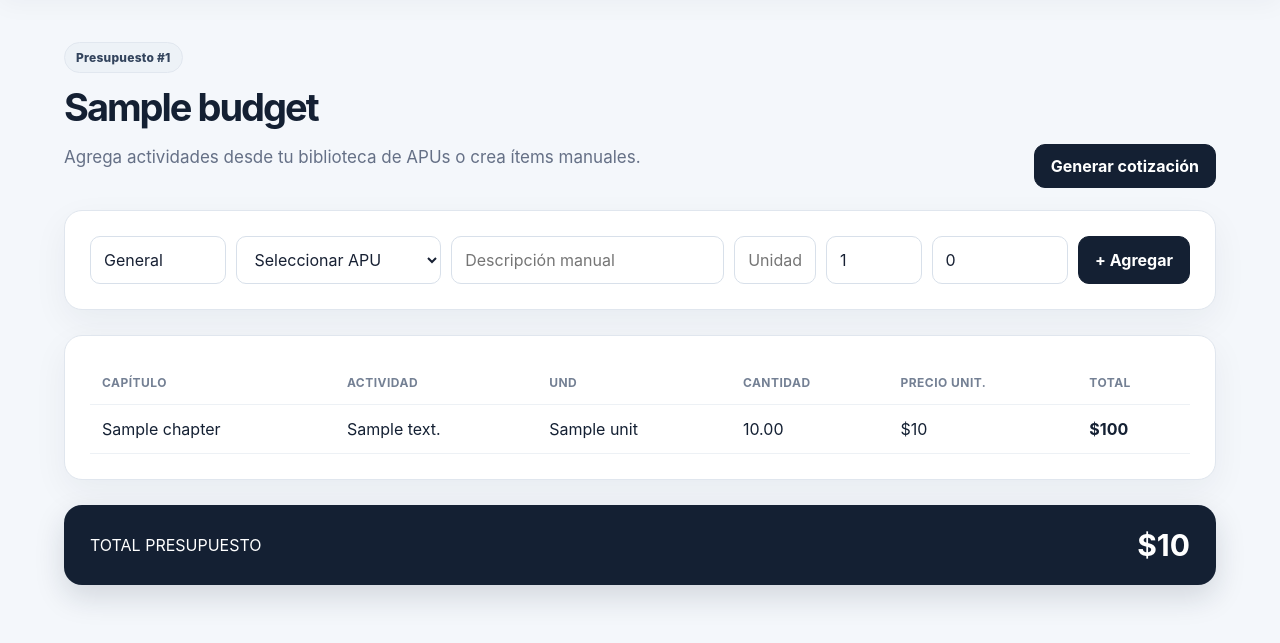
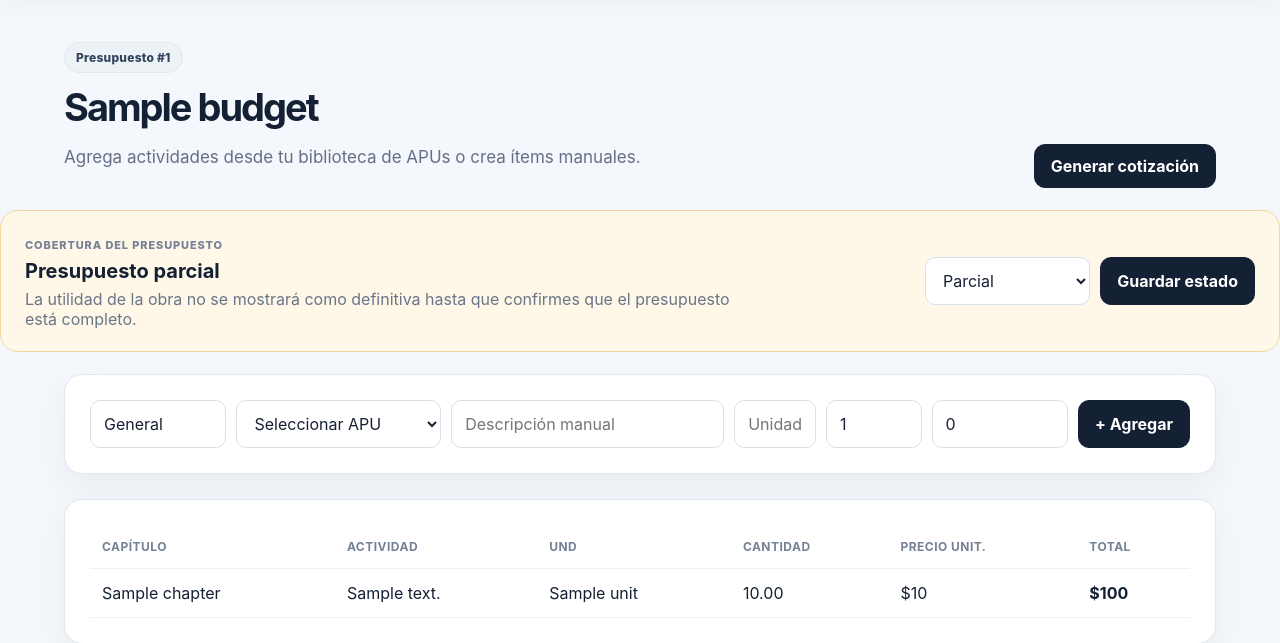
Before and after one commit to brayanherrera104/obrax, a Flask app: template templates/budget_detail.html in a window 1280 px wide. Shown: the part 76-719 px from the top of the page. Run offline with Flask 3, Linux system fonts and the light colour scheme; the template is opened without the code that fills it: most values are stand-ins (such as "Sample title", 1, 10 or a date in 2020); some libraries are stand-ins or nearby versions.

Commit message:
OBRAX: add partial/definitive budget control

```diff
--- a/templates/budget_detail.html
+++ b/templates/budget_detail.html
@@ -1,6 +1,9 @@
 {% extends "base.html" %}{% block content %}
+{% set coverage = budget_coverage_status(budget.id) %}
 <div class="head"><div><span class="pill">Presupuesto #{{budget.id}}</span><h1>{{budget.name}}</h1><p>Agrega actividades desde tu biblioteca de APUs o crea ítems manuales.</p></div><form method="post" action="/budget/{{budget.id}}/quote"><button class="btn primary">Generar cotización</button></form></div>
+<section class="coverage-card {% if coverage == 'Definitivo' %}coverage-ok{% endif %}"><div><span class="coverage-label">COBERTURA DEL PRESUPUESTO</span><h3>{% if coverage == 'Definitivo' %}Presupuesto definitivo{% else %}Presupuesto parcial{% endif %}</h3><p>{% if coverage == 'Definitivo' %}OBRAX ya puede usar este presupuesto para calcular la utilidad proyectada de la obra.{% else %}La utilidad de la obra no se mostrará como definitiva hasta que confirmes que el presupuesto está completo.{% endif %}</p></div><form method="post" action="/budget/{{budget.id}}/coverage"><select name="coverage_status"><option value="Parcial" {% if coverage == 'Parcial' %}selected{% endif %}>Parcial</option><option value="Definitivo" {% if coverage == 'Definitivo' %}selected{% endif %}>Definitivo</option></select><button class="btn primary">Guardar estado</button></form></section>
 <form class="formcard itemform" method="post"><input name="chapter" placeholder="Capítulo" value="General"><select name="apu_id"><option value="">Seleccionar APU</option>{% for a in apus %}<option value="{{a.id}}">{{a.name}} · {{a.unit}}</option>{% endfor %}</select><input name="description" placeholder="Descripción manual"><input name="unit" placeholder="Unidad"><input name="quantity" type="number" step=".0001" value="1" placeholder="Cantidad"><input name="unit_price" type="number" step=".01" value="0" placeholder="Precio unitario"><button class="btn primary">+ Agregar</button></form>
 <section class="panel"><table><tr><th>Capítulo</th><th>Actividad</th><th>Und</th><th>Cantidad</th><th>Precio unit.</th><th>Total</th></tr>{% for i in items %}<tr><td>{{i.chapter}}</td><td>{{i.description}}</td><td>{{i.unit}}</td><td>{{"{:,.2f}".format(i.quantity)}}</td><td>${{"{:,.0f}".format(i.unit_price)}}</td><td><b>${{"{:,.0f}".format(i.quantity*i.unit_price)}}</b></td></tr>{% else %}<tr><td colspan="6">Agrega actividades al presupuesto.</td></tr>{% endfor %}</table></section>
 <div class="totalbox"><span>TOTAL PRESUPUESTO</span><b>${{"{:,.0f}".format(total)}}</b></div>
+<style>.coverage-card{display:flex;justify-content:space-between;align-items:center;gap:24px;background:#fff8e8;border:1px solid #f1d79a;border-radius:18px;padding:22px 24px;margin-bottom:22px}.coverage-card.coverage-ok{background:#eef9f2;border-color:#bfe5cc}.coverage-label{font-size:11px;font-weight:850;letter-spacing:.08em;color:#758196}.coverage-card h3{margin:6px 0;font-size:20px}.coverage-card p{margin:0;color:#697588;max-width:720px}.coverage-card form{display:flex;gap:10px;min-width:330px}.coverage-card select{flex:1}@media(max-width:700px){.coverage-card{display:block;margin:0 18px 22px;padding:20px}.coverage-card form{display:grid;min-width:0;margin-top:18px}.coverage-card select,.coverage-card button{width:100%;min-height:50px}}</style>
 {% endblock %}
```
